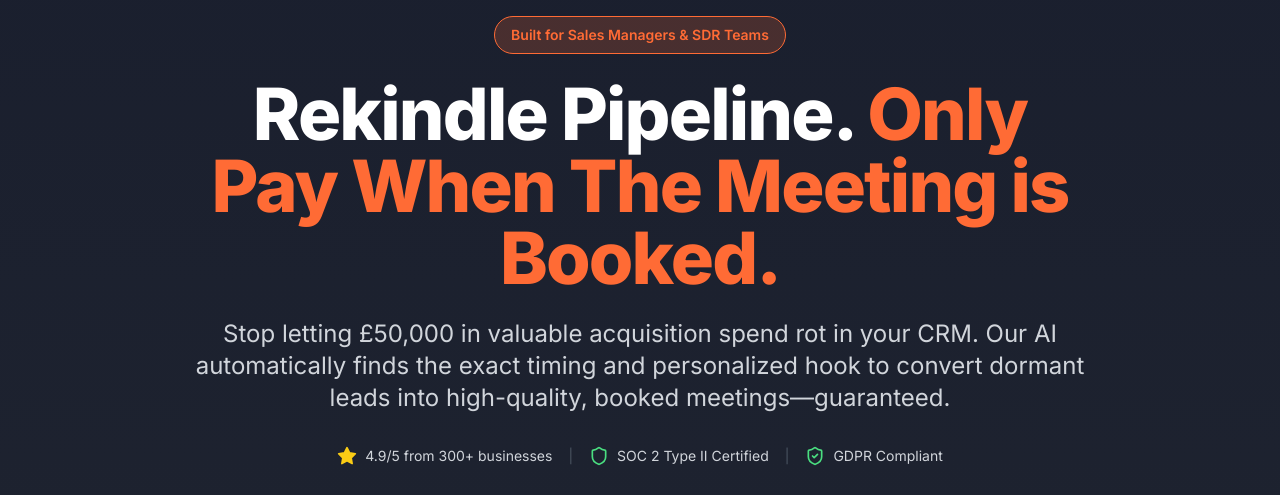
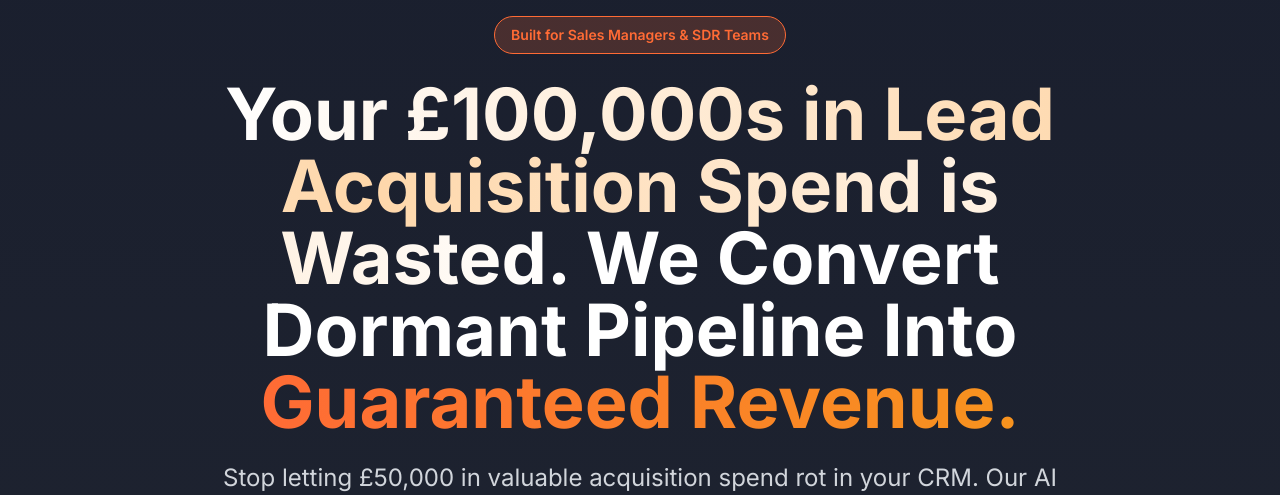
Before and after one commit to mcamarketing/Rekindle2, a React (Vite) app: page / in a window 1280 px wide. Shown: the part 144-639 px from the top of the page. Built offline with nearby package versions, Linux system fonts and the light colour scheme; no server answers.

Commit message:
Updated LandingPage.tsx

```diff
--- a/src/pages/LandingPage.tsx
+++ b/src/pages/LandingPage.tsx
@@ -394,15 +394,17 @@
                 Built for Sales Managers & SDR Teams
               </div>
 
-              <motion.h1
-                className="text-6xl md:text-7xl font-extrabold tracking-tight mb-6 leading-none"
-                initial={{ opacity: 0, y: 20 }}
-                animate={{ opacity: 1, y: 0 }}
-                transition={{ duration: 0.8 }}
-              >
-                Rekindle Pipeline.{' '}
-                <span className="text-[#FF6B35]">Only Pay When The Meeting is Booked.</span>
-              </motion.h1>
+              <h1 className="text-6xl md:text-7xl font-bold leading-tight mb-6">
+                <span className="bg-gradient-to-r from-white via-orange-200 to-white bg-clip-text text-transparent">
+                  Your £100,000s in Lead Acquisition Spend is Wasted.
+                </span>
+                {' '}
+                <span className="text-white">We Convert Dormant Pipeline Into</span>
+                {' '}
+                <span className="bg-gradient-to-r from-[#FF6B35] to-[#F7931E] bg-clip-text text-transparent">
+                  Guaranteed Revenue.
+                </span>
+              </h1>
 
               <p className="text-xl md:text-2xl text-gray-300 mb-8 leading-relaxed">
                 Stop letting £50,000 in valuable acquisition spend rot in your CRM. Our AI automatically finds the exact timing and personalized hook to convert dormant leads into high-quality, booked meetings—guaranteed.
```
